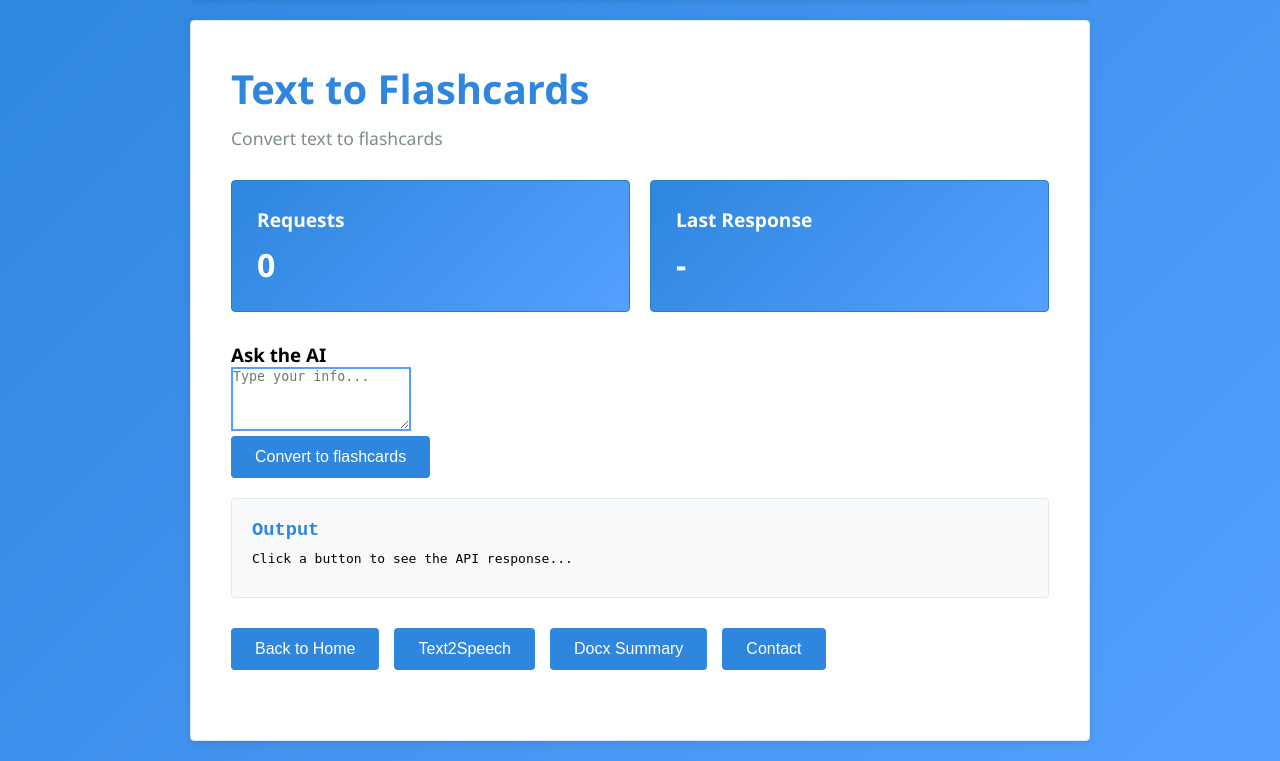
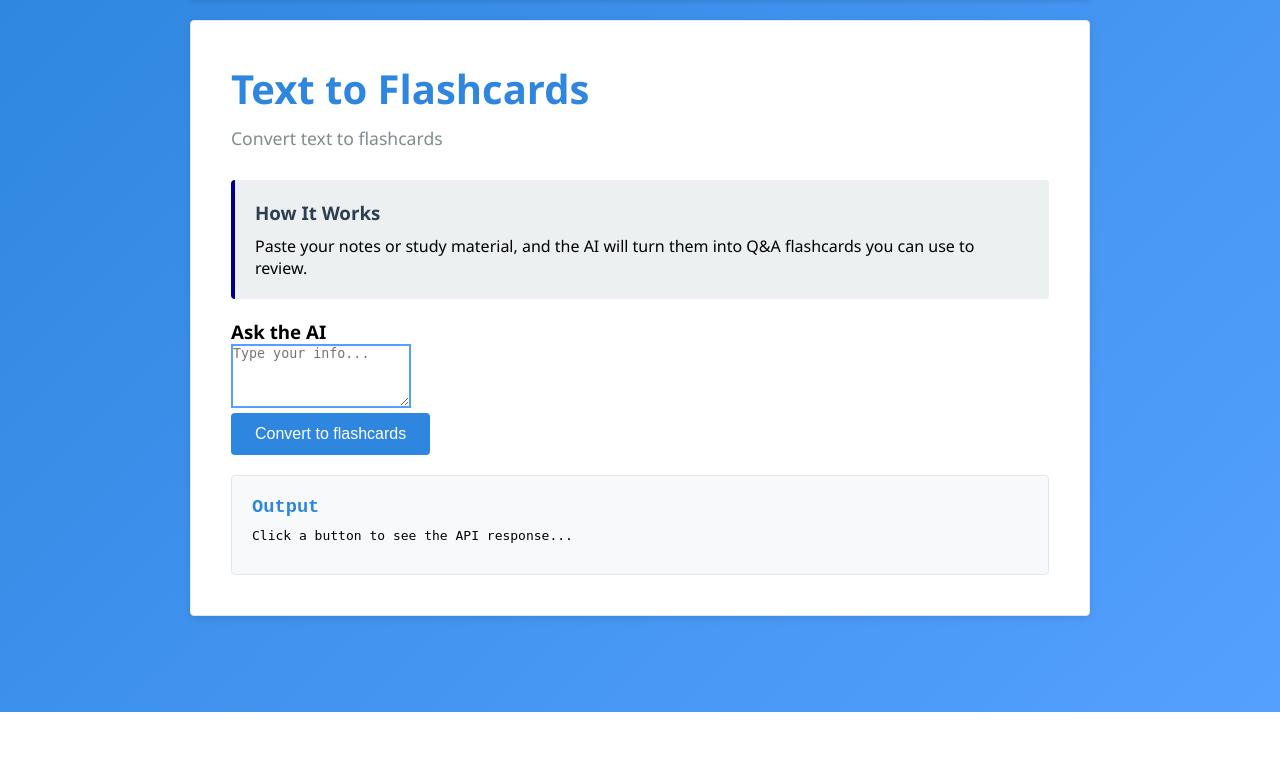
Before and after one commit to ejens0804/study_notes_web_app, a FastAPI app: page /api-demo in a window 1280 px wide. Shown: the part 88-849 px from the top of the page. After the commit the page ends 800 px from the top, so only its background shows below. Run offline with FastAPI, Linux system fonts and the light colour scheme.

Commit message:
updating buttons

```diff
--- a/templates/text2flashcards.html
+++ b/templates/text2flashcards.html
@@ -48,17 +48,10 @@
 <h1>Text to Flashcards</h1>
 <p class="subtitle">Convert text to flashcards</p>
 
-<div class="card-grid">
-    <div class="card">
-        <h3>Requests</h3>
-        <p id="requestCount">0</p>
-    </div>
-    <div class="card">
-        <h3>Last Response</h3>
-        <p id="lastStatus">-</p>
-    </div>
+<div class="info-section">
+    <h3>How It Works</h3>
+    <p>Paste your notes or study material, and the AI will turn them into Q&amp;A flashcards you can use to review.</p>
 </div>
-
 
 <div class="ai-query-section">
     <h3>Ask the AI</h3>
@@ -73,12 +66,7 @@
     <pre id="result">Click a button to see the API response...</pre>
 </div>
 
-<div class="button-group" style="margin-top: 30px;">
-    <button onclick="window.location.href='/'">Back to Home</button>
-    <button onclick="window.location.href='/about'">Text2Speech</button>
-    <button onclick="window.location.href='/docx-summary'">Docx Summary</button>
-    <button onclick="window.location.href='/contact'">Contact</button>
-</div>
+
 {% endblock %}
 
 {% block extra_js %}
```
Also changed, not shown: templates/contact.html (+1 -6 lines), templates/docx_summary.html (+5 -10 lines), templates/home.html (+1 -6 lines), templates/text2speech.html (+1 -12 lines).
